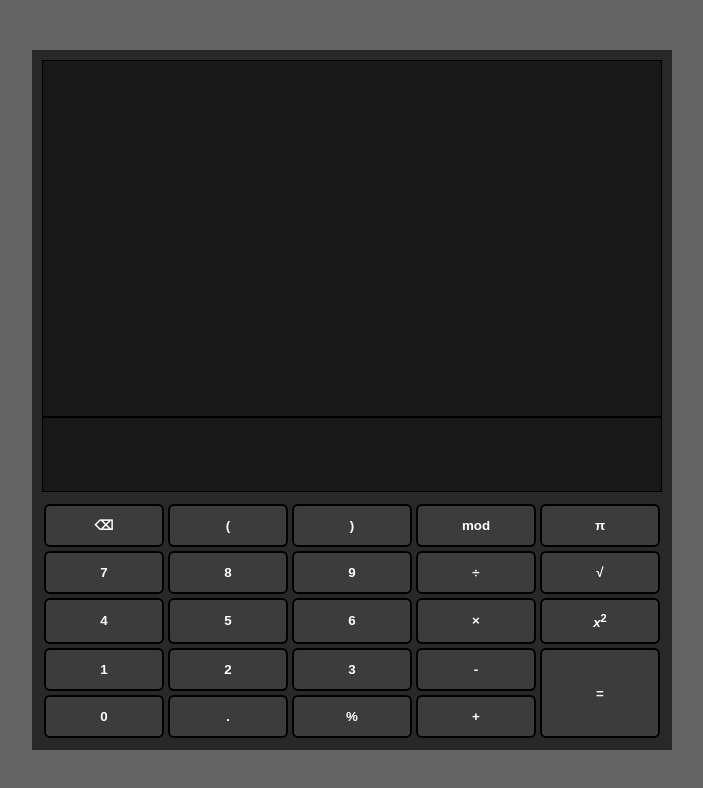
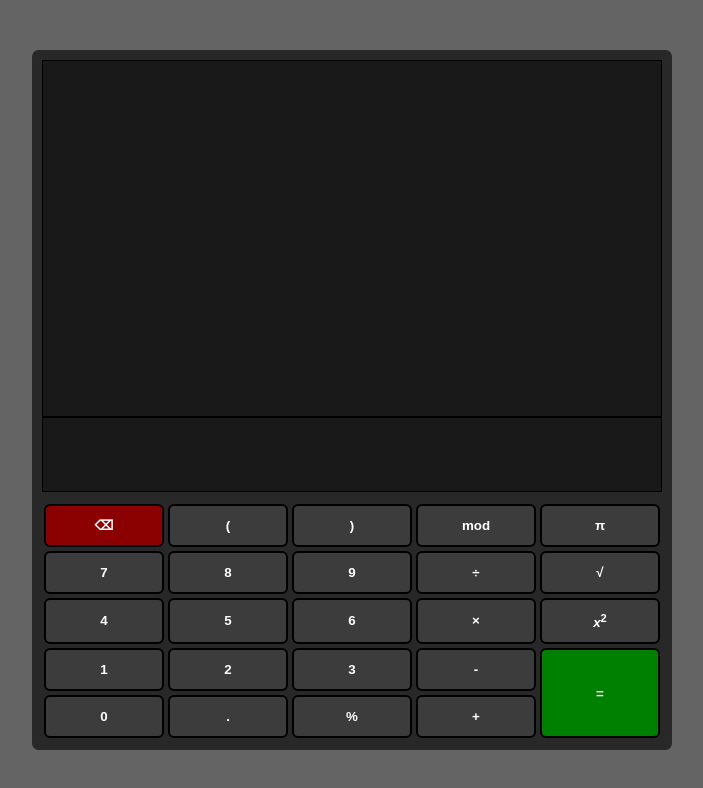
Before and after one commit to SeanCagin/calculator, a plain HTML site: page index.html in a window 1280 px wide. Shown: the whole page, without its empty margins (288-991 px from the left). Drawn offline with Linux system fonts and the light colour scheme.

Commit message:
Color erase and equal buttons, change calculator max-width

```diff
--- a/style.css
+++ b/style.css
@@ -24,11 +24,13 @@ body {
   margin-left: auto;
   margin-right: auto;
   max-height: 700px;
+  max-width: 650px;
   min-width: 400px;
   padding: 10px;
   display: flex;
   flex-direction: column;
   flex-grow: 1;
+  border-radius: 1%;
 }
 
 .displayholder, .inputholder {
@@ -93,3 +95,11 @@ body {
 .calcrow {
   display: flex;
 }
+
+#equals {
+  background-color: green;
+}
+
+#erase {
+  background-color: darkred;
+}
```
